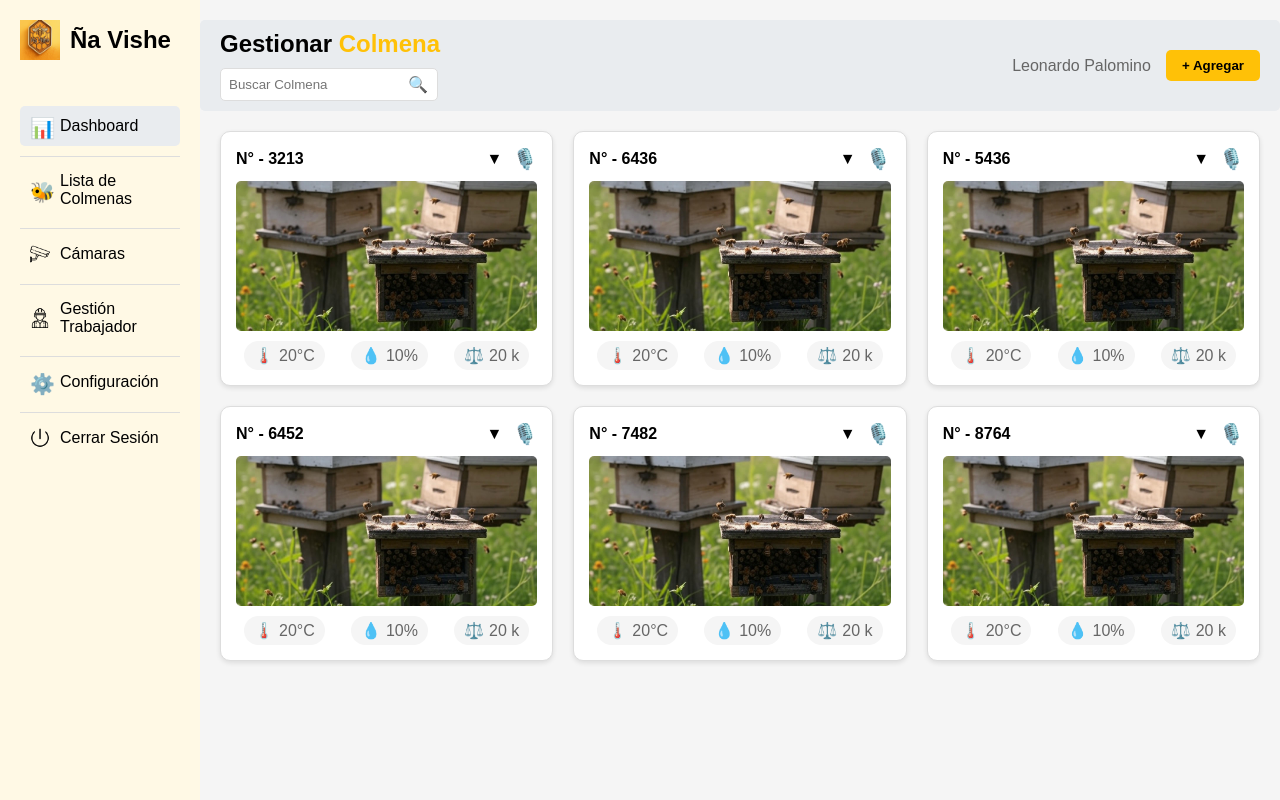
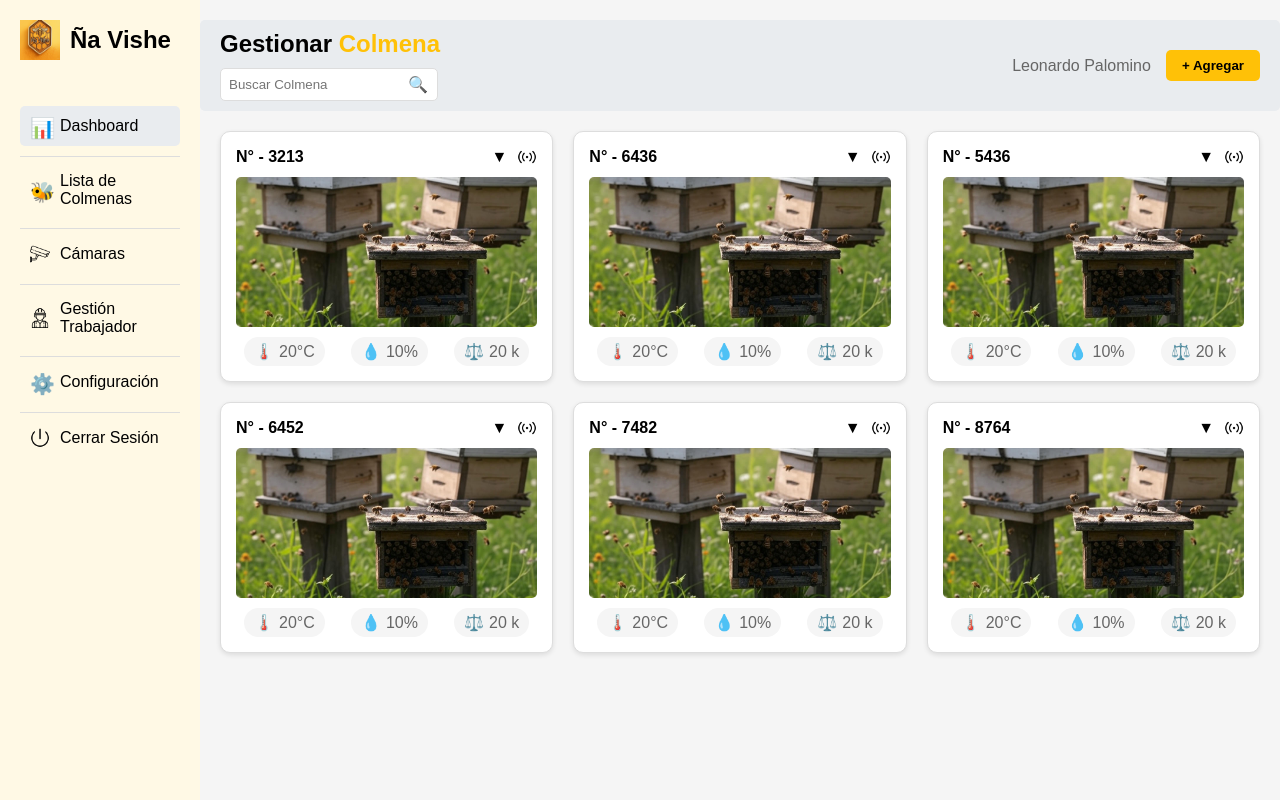
Before and after one commit to ALP300/proyecto_front_-avishe, a React (Vite) app in the folder NaVishe/mf-listaColmenas/: page / in a window 1280 px wide. Built offline with nearby package versions, Linux system fonts and the light colour scheme.

Commit message:
Mejorar botones

```diff
--- a/NaVishe/mf-listaColmenas/src/index.css
+++ b/NaVishe/mf-listaColmenas/src/index.css
@@ -181,6 +181,7 @@ html, body {
   padding: 15px;
   box-shadow: 0 2px 5px rgba(0, 0, 0, 0.1);
   box-sizing: border-box;
+  position: relative; /* Para posicionar el menú */
 }
 
 .colmena-header {
@@ -199,15 +200,46 @@ html, body {
   display: flex;
   align-items: center;
   gap: 10px;
+  position: relative; /* Para posicionar el menú desplegable */
 }
 
 .dropdown-icon {
   font-size: 16px;
   color: #666666;
+  cursor: pointer;
+  transition: transform 0.2s ease; /* Transición para el efecto de zoom */
+}
+
+.dropdown-icon:hover {
+  transform: scale(1.3); /* Efecto de zoom al pasar el cursor */
+}
+
+.dropdown-menu {
+  position: absolute;
+  top: 25px; /* Ajusta según el tamaño del ícono */
+  right: 0;
+  background-color: #FFFFFF;
+  border: 1px solid #ddd;
+  border-radius: 5px;
+  box-shadow: 0 2px 5px rgba(0, 0, 0, 0.1);
+  z-index: 1000;
+}
+
+.menu-item {
+  padding: 8px 16px;
+  color: #000000;
+  cursor: pointer;
+  font-size: 0.9rem;
+}
+
+.menu-item:hover {
+  background-color: #f0f0f0;
 }
 
 .audio-icon {
-  font-size: 20px;
+  width: 20px;
+  height: 20px;
+  cursor: pointer; /* Indica que es clickable */
 }
 
 .colmena-image-placeholder {
--- a/NaVishe/mf-listaColmenas/src/views/Colmenas.jsx
+++ b/NaVishe/mf-listaColmenas/src/views/Colmenas.jsx
@@ -1,10 +1,11 @@
-import React, { useState } from "react";
+import React, { useState, useEffect, useRef } from "react";
 import "../index.css";
 import naVisheLogo from "../assets/na-vishe-logo.png";
 import camerasIcon from "../assets/cameras-icon.png";
 import workerIcon from "../assets/worker-icon.png";
 import logoutIcon from "../assets/logout-icon.png";
 import colmenaImage from "../assets/img_colmena.jpg";
+import enVivoIcon from "../assets/en-vivo.png";
 
 const Colmenas = () => {
   const [isModalOpen, setIsModalOpen] = useState(false);
@@ -13,14 +14,18 @@ const Colmenas = () => {
   const [currentYear, setCurrentYear] = useState(2021);
   const [isCalendarOpen, setIsCalendarOpen] = useState(false);
   const [searchTerm, setSearchTerm] = useState("");
+  const [openMenuId, setOpenMenuId] = useState(null); // Controla qué menú está abierto
+
+  // Referencia para detectar clics fuera del menú
+  const menuRef = useRef(null);
 
   const colmenas = [
-    { id: "3213", temp: "20°C", humidity: "10%", weight: "20 k", audio: true, image: colmenaImage },
-    { id: "6436", temp: "20°C", humidity: "10%", weight: "20 k", audio: true, image: colmenaImage },
-    { id: "5436", temp: "20°C", humidity: "10%", weight: "20 k", audio: true, image: colmenaImage },
-    { id: "6452", temp: "20°C", humidity: "10%", weight: "20 k", audio: true, image: colmenaImage },
-    { id: "7482", temp: "20°C", humidity: "10%", weight: "20 k", audio: true, image: colmenaImage },
-    { id: "8764", temp: "20°C", humidity: "10%", weight: "20 k", audio: true, image: colmenaImage },
+    { id: "3213", temp: "20°C", humidity: "10%", weight: "20 k", audio: true, image: colmenaImage, lat: -25.2637, lng: -57.5759 },
+    { id: "6436", temp: "20°C", humidity: "10%", weight: "20 k", audio: true, image: colmenaImage, lat: -25.3000, lng: -57.6000 },
+    { id: "5436", temp: "20°C", humidity: "10%", weight: "20 k", audio: true, image: colmenaImage, lat: -25.2800, lng: -57.5800 },
+    { id: "6452", temp: "20°C", humidity: "10%", weight: "20 k", audio: true, image: colmenaImage, lat: -25.2700, lng: -57.5900 },
+    { id: "7482", temp: "20°C", humidity: "10%", weight: "20 k", audio: true, image: colmenaImage, lat: -25.2600, lng: -57.5700 },
+    { id: "8764", temp: "20°C", humidity: "10%", weight: "20 k", audio: true, image: colmenaImage, lat: -25.2500, lng: -57.5600 },
   ];
 
   const handleOpenModal = () => {
@@ -29,7 +34,7 @@ const Colmenas = () => {
 
   const handleCloseModal = () => {
     setIsModalOpen(false);
-    setIsCalendarOpen(false); // Cierra el calendario al cerrar el modal
+    setIsCalendarOpen(false);
   };
 
   const toggleCalendar = () => {
@@ -39,6 +44,39 @@ const Colmenas = () => {
   const handleSearch = (e) => {
     setSearchTerm(e.target.value);
   };
+
+  const handleOpenGoogleMaps = (lat, lng) => {
+    const url = `https://www.google.com/maps?q=${lat},${lng}&z=15`;
+    window.open(url, "_blank");
+  };
+
+  const toggleMenu = (id) => {
+    setOpenMenuId(openMenuId === id ? null : id);
+  };
+
+  const handleModify = (id) => {
+    console.log(`Modificar colmena con ID: ${id}`);
+    setOpenMenuId(null); // Cierra el menú
+  };
+
+  const handleDelete = (id) => {
+    console.log(`Eliminar colmena con ID: ${id}`);
+    setOpenMenuId(null); // Cierra el menú
+  };
+
+  // Cerrar el menú si se hace clic fuera de él
+  useEffect(() => {
+    const handleClickOutside = (event) => {
+      if (menuRef.current && !menuRef.current.contains(event.target)) {
+        setOpenMenuId(null);
+      }
+    };
+
+    document.addEventListener("mousedown", handleClickOutside);
+    return () => {
+      document.removeEventListener("mousedown", handleClickOutside);
+    };
+  }, []);
 
   const months = [
     "Enero", "Febrero", "Marzo", "Abril", "Mayo", "Junio",
@@ -74,7 +112,7 @@ const Colmenas = () => {
   const handleDateSelect = (day) => {
     const newDate = new Date(currentYear, currentMonth, day);
     setSelectedDate(newDate);
-    setIsCalendarOpen(false); // Cierra el calendario al seleccionar una fecha
+    setIsCalendarOpen(false);
   };
 
   const daysInMonth = getDaysInMonth(currentMonth, currentYear);
@@ -82,7 +120,6 @@ const Colmenas = () => {
   const daysArray = Array.from({ length: daysInMonth }, (_, i) => i + 1);
   const emptyDays = Array.from({ length: firstDay === 0 ? 6 : firstDay - 1 }, () => null);
 
-  // Filtrar colmenas según el término de búsqueda
   const filteredColmenas = colmenas.filter((colmena) =>
     colmena.id.toLowerCase().includes(searchTerm.toLowerCase())
   );
@@ -162,13 +199,39 @@ const Colmenas = () => {
                 <div className="colmena-header">
                   <span>N° - {colmena.id}</span>
                   <div className="colmena-header-icons">
-                    <span className="dropdown-icon">▼</span>
-                    <span className="audio-icon">🎙️</span>
+                    <span
+                      className="dropdown-icon"
+                      onClick={() => toggleMenu(colmena.id)}
+                    >
+                      ▼
+                    </span>
+                    {openMenuId === colmena.id && (
+                      <div className="dropdown-menu" ref={menuRef}>
+                        <div
+                          className="menu-item"
+                          onClick={() => handleModify(colmena.id)}
+                        >
+                          Modificar
+                        </div>
+                        <div
+                          className="menu-item"
+                          onClick={() => handleDelete(colmena.id)}
+                        >
+                          Eliminar
+                        </div>
+                      </div>
+                    )}
+                    <img
+                      src={enVivoIcon}
+                      alt="En Vivo"
+                      className="audio-icon"
+                      onClick={() => handleOpenGoogleMaps(colmena.lat, colmena.lng)}
+                    />
                   </div>
                 </div>
                 <div className="colmena-image-placeholder">
                   <img
-                    src={colmena.image} // Usamos la imagen del array colmenas
+                    src={colmena.image}
                     alt="Colmena"
                     className="colmena-image"
                   />
```
